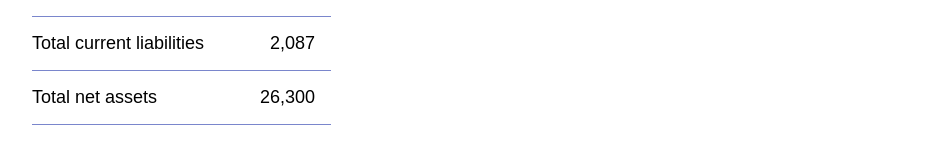
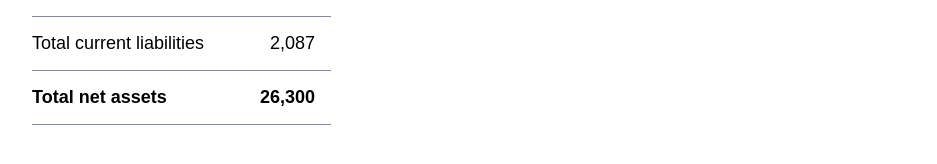
Before and after one commit to gov-wales/content-clinics, a plain HTML site: page tables-clinic/single-category-tables.html in a window 1280 px wide. Shown: the part 1550-1714 px from the top of the page, without its empty margins (58-995 px from the left). Drawn offline with Linux system fonts and the light colour scheme.

Commit message:
Added style to tr

```diff
--- a/tables-clinic/single-category-tables.html
+++ b/tables-clinic/single-category-tables.html
@@ -151,7 +151,7 @@
                     <td>Total current liabilities</td>
                     <td style="text-align: right;">2,087</td>
                 </tr>
-                <tr>
+                <tr style="font-weight: 600;">
                     <td>Total net assets</td>
                     <td style="text-align: right;">26,300</td>
                 </tr>
```
